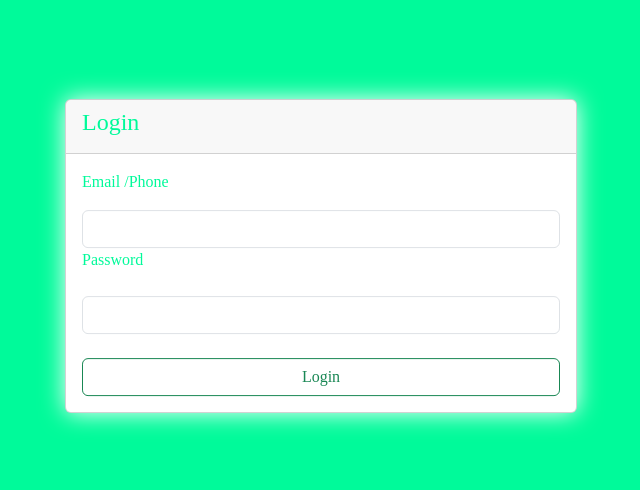
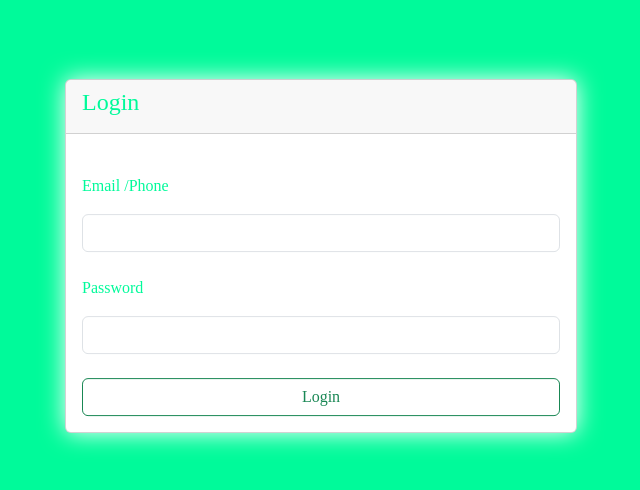
Before and after one commit to yazid1bernou/system-inventory-react, a React (Create React App) app: page / in a window 1280 px wide. Shown: the part 144-634 px from the top of the page, without its empty margins (319-959 px from the left). Built offline with nearby package versions, Linux system fonts and the light colour scheme.

Commit message:
continued style css login page

```diff
--- a/src/components/modules/auth/Login.jsx
+++ b/src/components/modules/auth/Login.jsx
@@ -1,6 +1,6 @@
 import React, {useState } from 'react'
 import axios  from 'axios';
-import { error } from 'jquery';
+
   const Login = () => {
 
     const [input , inputSet] = useState({}) ;
@@ -37,10 +37,10 @@ import { error } from 'jquery';
                                 <h4>Login</h4>
                             </div>
                             <div className="card-body">
-                                <label className={'w-100'}>
+                                <label className={'w-100 mt-4'}>
                                     <p> Email /Phone</p>
                                     <input
-                                    className={'form-control mt-2'}
+                                    className={ errors.email != undefined ? 'form-control mt-2 is-invalid' : 'form-control mt-2'}
                                     type={'text'}
                                     name={'email'}
                                     value={input.email}
@@ -48,10 +48,10 @@ import { error } from 'jquery';
                                     />
                                     <p className={'login-error-msg'}><small>{ errors.email != undefined ? errors.email[0] : null}</small> </p>
                                 </label>
-                                <label className={'w-100'}>
+                                <label className={'w-100 mt-4'}>
                                     <p> Password</p>
                                     <input
-                                    className={'form-control mt-4'}
+                                    className={errors.password != undefined ? 'form-control mt-2 is-invalid' : 'form-control mt-2'}
                                     type={'password'}
                                     name={'password'}
                                     value={input.password}
```
